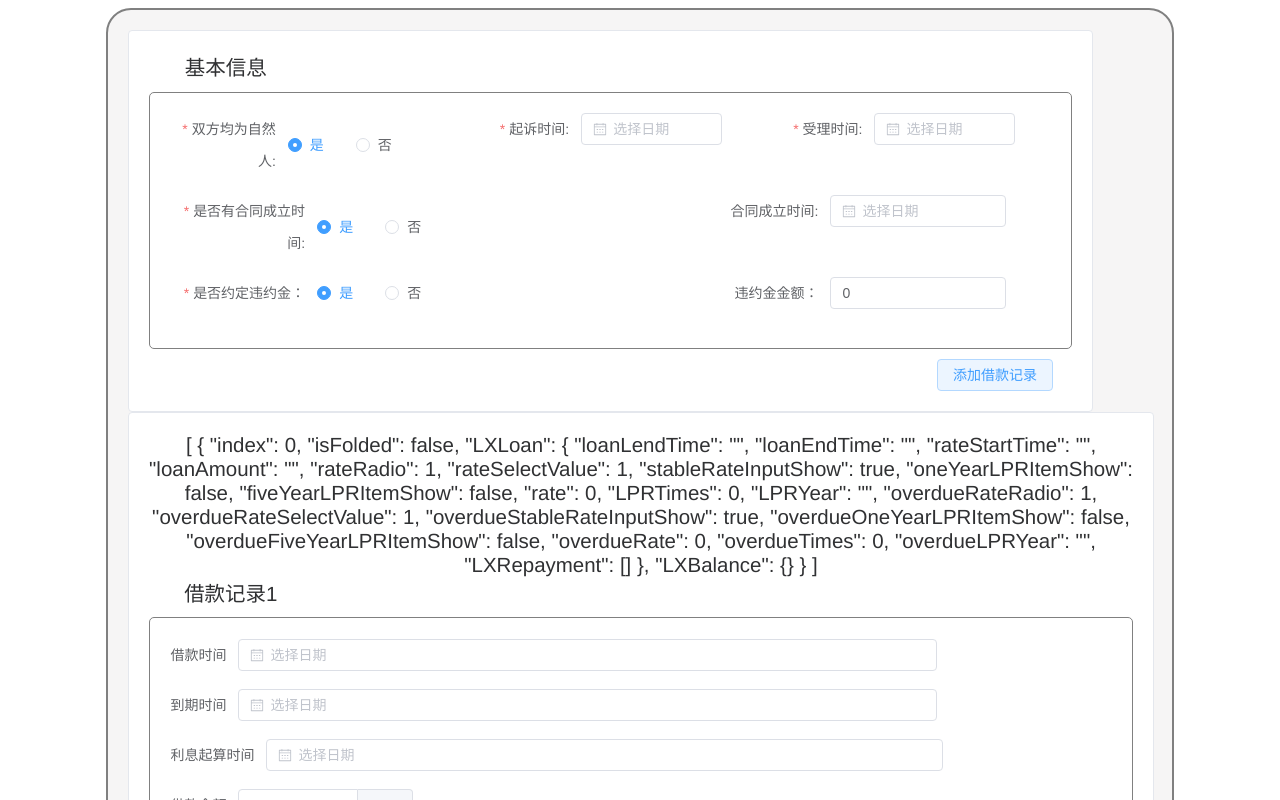
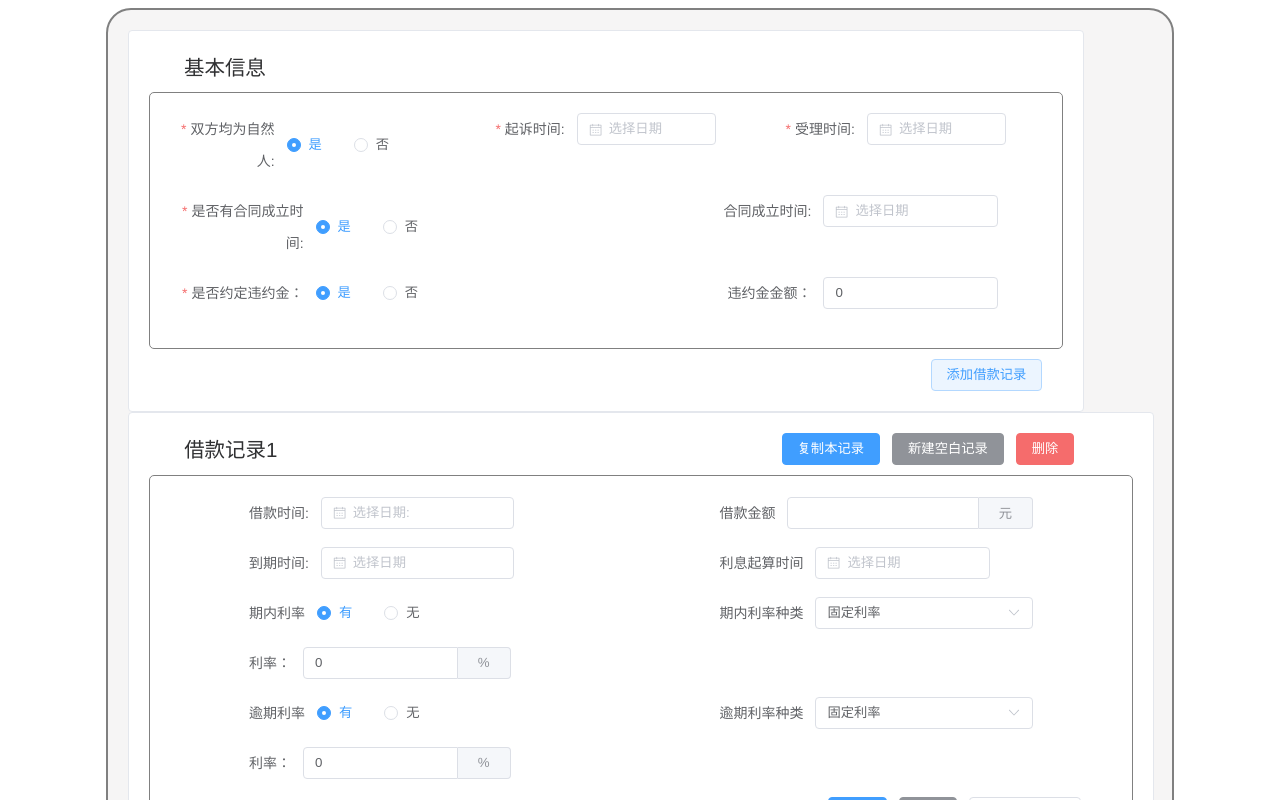
Before and after one commit to KYSpring/thu_lx_vue3, a Vue app: page / in a window 1280 px wide. Shown: the top 800 px of the page. Built offline with nearby package versions, Linux system fonts and the light colour scheme; some icons are missing.

Commit message:
王少春:LXActionMod finished

```diff
--- a/src/App.vue
+++ b/src/App.vue
@@ -13,7 +13,10 @@ import LXActionModVue from './components/LXActionMod.vue';
 
 <style>
 html {
-font-size:10.24px;
+  font-size:10.24px;
+}
+:root {
+  --el-font-size-base:1.3rem;
 }
 #app {
   position: relative;
@@ -34,6 +37,9 @@ font-size:10.24px;
     html {
       font-size:1vw;
     }
+    :root {
+      --el-font-size-base:1.3rem;
+    }
     #app {
       position: relative;
       font-family: Avenir, Helvetica, Arial, sans-serif;
--- a/src/components/LXActionMod.vue
+++ b/src/components/LXActionMod.vue
@@ -69,6 +69,31 @@ const addBlankRecord = () => {
   });
   console.log(LXStore.state.LXAction)
 }
+const copyRecord = (recordKey) => {
+  records.push({
+    index:records.length,
+    isFolded:false,
+    LXLoan:{...records[recordKey].LXLoan},
+    LXBalance:{}
+  });
+  console.log(LXStore.state.LXAction)
+}
+const resetRecord = (recordKey) => {
+  records[recordKey] = {
+    index:records.length,
+    isFolded:false,
+    LXLoan:{...basicRecord.LXLoan},
+    LXBalance:{}
+  }
+}
+const deleteRecord = (recordKey) => {
+  if(records.length<=1){
+    alert('已是最后一条记录！')
+  } else {
+    records.splice(recordKey,1);
+    console.log(LXStore.state.LXAction)
+  }
+}
 const recordUnfold = (recordKey)=>{
   records.value[recordKey].LXLoan.isFolded = true;
 }
@@ -134,7 +159,7 @@ const overdueRateSelectChange = (rateType, recordKey) => {
     <el-card shadow="hover" style="width: 100%"
       v-for="(recordItem, recordKey) in records"
       :key="recordItem.index">
-    {{records}}
+    <!-- {{records}} -->
       <!-- title部分 -->
       <el-row justify="space-between">
         <el-col
@@ -146,7 +171,7 @@ const overdueRateSelectChange = (rateType, recordKey) => {
               <Files />
             </el-icon>
           </span>
-          <span class="boxheader">借款记录{{recordItem.index+1}}</span>
+          <span class="boxheader">借款记录{{recordKey+1}}</span>
           <el-icon v-if="recordItem.isFolded" style="margin-left: 1rem">
             <ArrowUpBold />
           </el-icon>
@@ -154,20 +179,40 @@ const overdueRateSelectChange = (rateType, recordKey) => {
             <ArrowDownBold />
           </el-icon>
         </el-col>
+        <el-col :span="10">
+          <el-button type="primary" @click="copyRecord(recordKey)">复制本记录</el-button>
+          <el-button type="info" @click="addBlankRecord"
+            >新建空白记录</el-button
+          >
+          <el-button type="danger" @click="deleteRecord(recordKey)">删除</el-button>
+        </el-col>
       </el-row>
 
       <!-- 借款展开主要内容 -->
       <div class="ruleFormClass" v-show="!recordItem.isFolded">
         <el-form label-position="right">
-          <el-form-item label="借款时间">
+          <el-row justify="space-around">
+            <el-col :span="8">
+              <el-form-item label="借款时间:">
                 <el-date-picker
                 v-model="recordItem.LXLoan.loanLendTime"
-            type="date" placeholder="选择日期"
+                type="date" placeholder="选择日期:"
                 style="width: 80%;"
                 format="YYYY-MM-DD" value-format="YYYY-MM-DD">
                 </el-date-picker>
               </el-form-item>
-          <el-form-item label="到期时间" inline>
+            </el-col>
+            <el-col :span="8">
+              <el-form-item label="借款金额">
+                <el-input  v-model="recordItem.LXLoan.loanAmount">
+                  <template #append>元</template>
+                </el-input>
+              </el-form-item>
+            </el-col>
+          </el-row>
+          <el-row justify="space-around">
+            <el-col :span="8">
+              <el-form-item label="到期时间:" inline>
                 <el-date-picker
                 v-model="recordItem.LXLoan.loanEndTime"
                 type="date" placeholder="选择日期"
@@ -175,6 +220,8 @@ const overdueRateSelectChange = (rateType, recordKey) => {
                 format="YYYY-MM-DD" value-format="YYYY-MM-DD">
                 </el-date-picker>
               </el-form-item>
+            </el-col>
+            <el-col :span="8">
               <el-form-item label="利息起算时间">
                 <el-date-picker
                 v-model="recordItem.LXLoan.rateStartTime"
@@ -183,19 +230,18 @@ const overdueRateSelectChange = (rateType, recordKey) => {
                 format="YYYY-MM-DD" value-format="YYYY-MM-DD">
                 </el-date-picker>
               </el-form-item>
-          <el-form-item label="借款金额">
-            <el-input style="width: 20%" v-model="recordItem.LXLoan.loanAmount">
-              <template #append>元</template>
-            </el-input>
-          </el-form-item>
-
+            </el-col>
+          </el-row>
+          <el-row justify="space-around">
+            <el-col :span="8">
               <el-form-item label="期内利率">
                 <el-radio-group v-model="recordItem.LXLoan.rateRadio">
                   <el-radio :label="1">有</el-radio>
                   <el-radio :label="0">无</el-radio>
                 </el-radio-group>
               </el-form-item>
-
+            </el-col>
+            <el-col :span="8">
               <el-form-item label="期内利率种类" v-if="recordItem.LXLoan.rateRadio">
                 <el-select
                   v-model="recordItem.LXLoan.rateSelectValue"
@@ -210,79 +256,93 @@ const overdueRateSelectChange = (rateType, recordKey) => {
                   ></el-option>
                 </el-select>
               </el-form-item>
+            </el-col>
+          </el-row>
 
           <!-- 固定利率输入框 -->
+          <el-row justify="space-around" v-if="recordItem.LXLoan.stableRateInputShow && recordItem.LXLoan.rateRadio">
+            <el-col :span="8">
               <el-form-item
                 label="利率："
-            v-if="recordItem.LXLoan.stableRateInputShow && recordItem.LXLoan.rateRadio"
               >
-            <el-input style="width: 20%" type="number" v-model="recordItem.LXLoan.rate">
+                <el-input type="number" style="width: 80%" v-model="recordItem.LXLoan.rate">
                   <template #append>%</template>
                 </el-input>
               </el-form-item>
+            </el-col>
+            <el-col :span="8"></el-col>
+          </el-row>
 
           <!-- 一年期 利率倍数输入框 + 年份输入框 -->
-          <el-form-item v-if="recordItem.LXLoan.oneYearLPRItemShow && recordItem.LXLoan.rateRadio">
-            <el-row>
+          <el-row justify="space-around" v-if="recordItem.LXLoan.oneYearLPRItemShow && recordItem.LXLoan.rateRadio">
             <el-col :span="8">
+              <el-form-item label="倍率">
+                <el-input
+                  style="width:50%"
+                  type="number"
+                  oninput="value=value.replace(/[^\d]/g,'')"
+                  placeholder=""
+                  clearable
+                  v-model="recordItem.LXLoan.LPRTimes"
+                >
+                  <template #append>倍</template>
+                </el-input>
+              </el-form-item>
+            </el-col>
+            <el-col :span="8">
+              <el-form-item label="年份">
+                <el-input
+                  style="width:80%"
+                  placeholder="输入年份（默认当前年）"
+                  v-model="recordItem.LXLoan.LPRYear"
+                >
+                  <template #append>年</template>
+                </el-input>
+              </el-form-item>
+            </el-col>
+          </el-row>
+
+          <!-- 五年期 利率倍数输入框 -->
+          <el-row justify="space-around" v-if="recordItem.LXLoan.fiveYearLPRItemShow && recordItem.LXLoan.rateRadio">
+            <el-col :span="8">
+              <el-form-item label="倍率">
                 <el-input
                   type="number"
                   oninput="value=value.replace(/[^\d]/g,'')"
                   placeholder=""
                   clearable
-                  style="width: 75%"
+                  style="width: 50%"
                   v-model="recordItem.LXLoan.LPRTimes"
                 >
                   <template #append>倍</template>
                 </el-input>
+              </el-form-item>
             </el-col>
-              <el-col :span="12">
+            <el-col :span="8">
+              <el-form-item label="年份">
                 <el-input
-                  style="width: 50%"
+                  style="width: 80%"
                   placeholder="输入年份（默认当前年）"
                   v-model="recordItem.LXLoan.LPRYear"
                 >
                   <template #append>年</template>
                 </el-input>
+              </el-form-item>
             </el-col>
           </el-row>
-          </el-form-item>
 
-          <!-- 五年期 利率倍数输入框 -->
-          <el-form-item v-if="recordItem.LXLoan.fiveYearLPRItemShow && recordItem.LXLoan.rateRadio">
-            <el-row>
-              <el-col :span="8">
-                <el-input
-                  type="number"
-                  oninput="value=value.replace(/[^\d]/g,'')"
-                  placeholder=""
-                  clearable
-                  style="width: 75%"
-                  v-model="recordItem.LXLoan.LPRTimes"
-                >
-                  <template #append>倍</template>
-                </el-input>
-              </el-col>
-              <el-col :span="12">
-                <el-input
-                  style="width: 50%"
-                  placeholder="输入年份（默认当前年）"
-                  v-model="recordItem.LXLoan.LPRYear"
-                >
-                  <template #append>年</template>
-                </el-input>
-              </el-col>
-            </el-row>
-          </el-form-item>
 
           <!-- 逾期利息 -->
+          <el-row justify="space-around">
+            <el-col :span="8">
               <el-form-item label="逾期利率">
                 <el-radio-group v-model="recordItem.LXLoan.overdueRateRadio">
                   <el-radio :label="1">有</el-radio>
                   <el-radio :label="0">无</el-radio>
                 </el-radio-group>
               </el-form-item>
-
+            </el-col>
+            <el-col :span="8">
               <el-form-item label="逾期利率种类" v-if="recordItem.LXLoan.overdueRateRadio">
                 <el-select
                   v-model="recordItem.LXLoan.overdueRateSelectValue"
@@ -297,105 +357,104 @@ const overdueRateSelectChange = (rateType, recordKey) => {
                   ></el-option>
                 </el-select>
               </el-form-item>
+            </el-col>
+          </el-row>
 
           <!-- 固定逾期利率输入框 -->
+          <el-row justify="space-around" v-if="
+                  recordItem.LXLoan.overdueStableRateInputShow && recordItem.LXLoan.overdueRateRadio
+                ">
+            <el-col :span="8">
               <el-form-item
                 label="利率："
-            v-if="
-              recordItem.LXLoan.overdueStableRateInputShow && recordItem.LXLoan.overdueRateRadio
-            "
               >
-            <el-input style="width: 20%" type="number" v-model="recordItem.LXLoan.overdueRate">
+                <el-input type="number" style="width: 80%" v-model="recordItem.LXLoan.overdueRate">
                   <template #append>%</template>
                 </el-input>
               </el-form-item>
+            </el-col>
+            <el-col :span="8"></el-col>
+          </el-row>
+
 
           <!-- 一年期 逾期利率倍数输入框 + 年份输入框 -->
-          <el-form-item
+          <el-row justify="space-around"
           v-if="recordItem.LXLoan.overdueOneYearLPRItemShow && recordItem.LXLoan.overdueRateRadio"
           >
-            <el-row>
             <el-col :span="8">
+              <el-form-item label="倍率">
                 <el-input
                   type="number"
                   oninput="value=value.replace(/[^\d]/g,'')"
                   placeholder=""
                   clearable
-                  style="width: 75%"
+                  style="width: 50%"
                   v-model="recordItem.LXLoan.overdueTimes"
                 >
                   <template #append>倍</template>
                 </el-input>
+              </el-form-item>
             </el-col>
-
-              <el-col :span="12">
+            <el-col :span="8">
+              <el-form-item label="年份">
                 <el-input
-                  style="width: 50%"
+                  style="width: 80%"
                   placeholder="输入年份（默认当前年）"
                   v-model="recordItem.LXLoan.overdueLPRYear"
                 >
                   <template #append>年</template>
                 </el-input>
+              </el-form-item>
             </el-col>
           </el-row>
-          </el-form-item>
 
           <!-- 五年期 逾期利率倍数输入框 -->
-          <el-form-item
-            v-if="
-              recordItem.LXLoan.overdueFiveYearLPRItemShow && recordItem.LXLoan.overdueRateRadio
-            "
+          <el-row justify="space-around"
+          v-if="recordItem.LXLoan.overdueFiveYearLPRItemShow && recordItem.LXLoan.overdueRateRadio"
           >
-            <el-row>
             <el-col :span="8">
+              <el-form-item label="倍率">
                 <el-input
                   type="number"
                   oninput="value=value.replace(/[^\d]/g,'')"
                   placeholder=""
                   clearable
-                  style="width: 75%"
+                  style="width: 50%"
                   v-model="recordItem.LXLoan.overdueTimes"
                 >
                   <template #append>倍</template>
                 </el-input>
+              </el-form-item>
             </el-col>
-
-              <el-col :span="12">
+            <el-col :span="8">
+              <el-form-item label="年份">
                 <el-input
-                  style="width: 50%"
+                  style="width: 80%"
                   placeholder="输入年份（默认当前年）"
                   v-model="recordItem.LXLoan.overdueLPRYear"
                 >
                   <template #append>年</template>
                 </el-input>
+              </el-form-item>
             </el-col>
           </el-row>
-          </el-form-item>
         </el-form>
+
         <!-- 借款记录展开主要内容下部分按钮 和 收起 -->
         <el-row justify="space-between">
           <el-col :span="8"></el-col>
           <el-col :span="8">
             <el-button type="primary">保存</el-button>
-            <el-button type="info">清除</el-button>
+            <el-button type="info" @click="resetRecord(recordKey)">清除</el-button>
+            <el-button >添加还款记录</el-button>
           </el-col>
         </el-row>
       </div>
 
       <!-- 借款记录收起主要内容 -->
       <el-row class="ruleFormClass" v-show="recordItem.isFolded">
-        <el-col :span="4"> 借款时间：{{}} </el-col>
-        <el-col :span="4"> 借款金额 {{}} 元 </el-col>
-        <el-col :span="6" @click="recordFold(recordKey)">
-          <el-icon :size="8"><caret-bottom /></el-icon>编辑
-        </el-col>
-        <el-col :span="10">
-          <el-button type="primary">复制</el-button>
-          <el-button type="info" @click="addBlankRecord"
-            >新建空白记录</el-button
-          >
-          <el-button type="info">删除</el-button>
-        </el-col>
+        <el-col :span="8"> 借款时间: {{recordItem.LXLoan.loanLendTime}} </el-col>
+        <el-col :span="8"> 借款金额: {{recordItem.LXLoan.loanAmount}} 元 </el-col>
       </el-row>
     </el-card>
   </div>
@@ -409,6 +468,7 @@ const overdueRateSelectChange = (rateType, recordKey) => {
 }
 
 .ruleFormClass{
+  font-size:1.5rem;
   padding: 2rem;
   border:1px solid gray;
   border-radius: 5px;
--- a/src/components/LXInfoMod.vue
+++ b/src/components/LXInfoMod.vue
@@ -66,6 +66,7 @@ const addLendRecord = ()=>{
           :model="ruleForm"
           :rules="rules"
           label-width="40%"
+          font-size="10rem"
         >
         <el-row justify="space-between">
           <el-col :span=8>
--- a/src/main.js
+++ b/src/main.js
@@ -16,7 +16,7 @@ const store = createStore({
         },
         LXAction:[//借还款记录
           {
-            index: 0,//与records中的索引保持一致
+            index: 0,//与records中的索引保持一致[待定：尽量删除]
             isFolded: false,//面板折叠状态
             LXLoan:{ //借款记录
               loanLendTime:'',//借款时间
```
Lines whose indentation alone changed are shown as unchanged.
